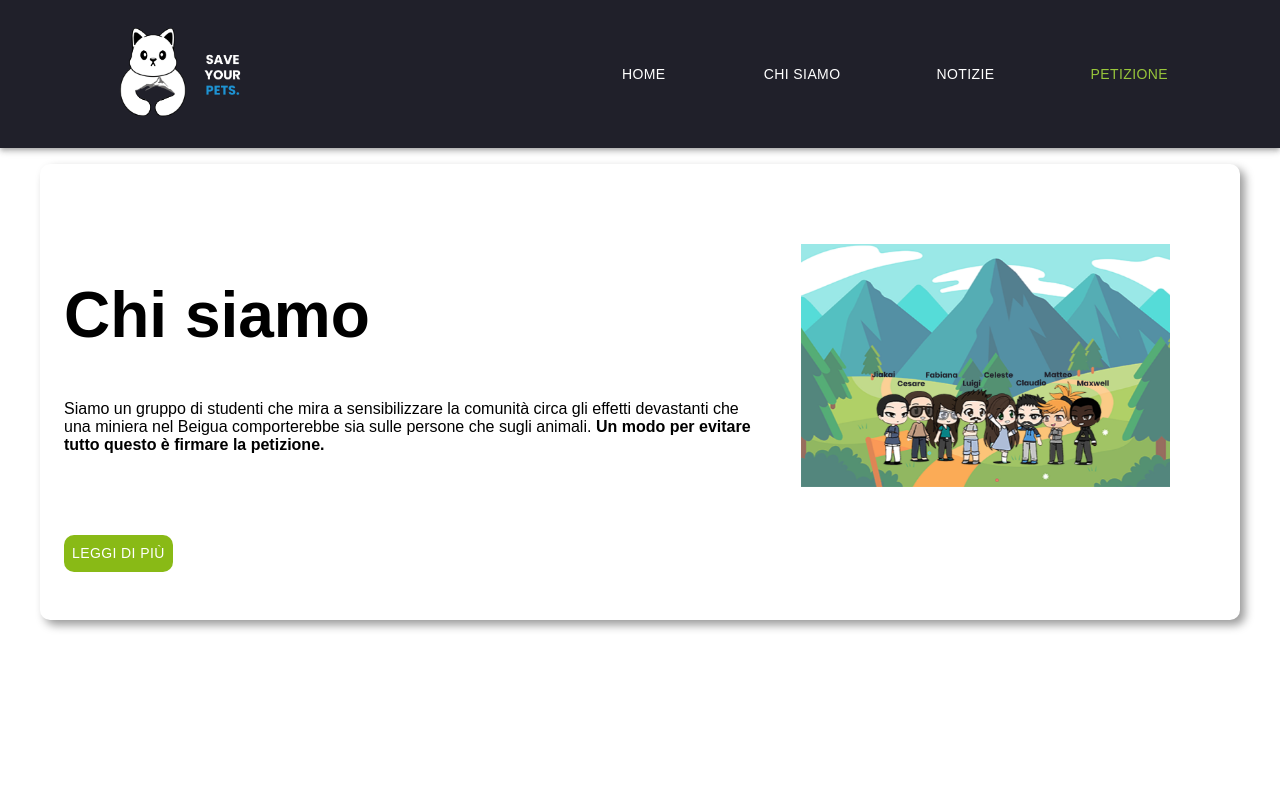
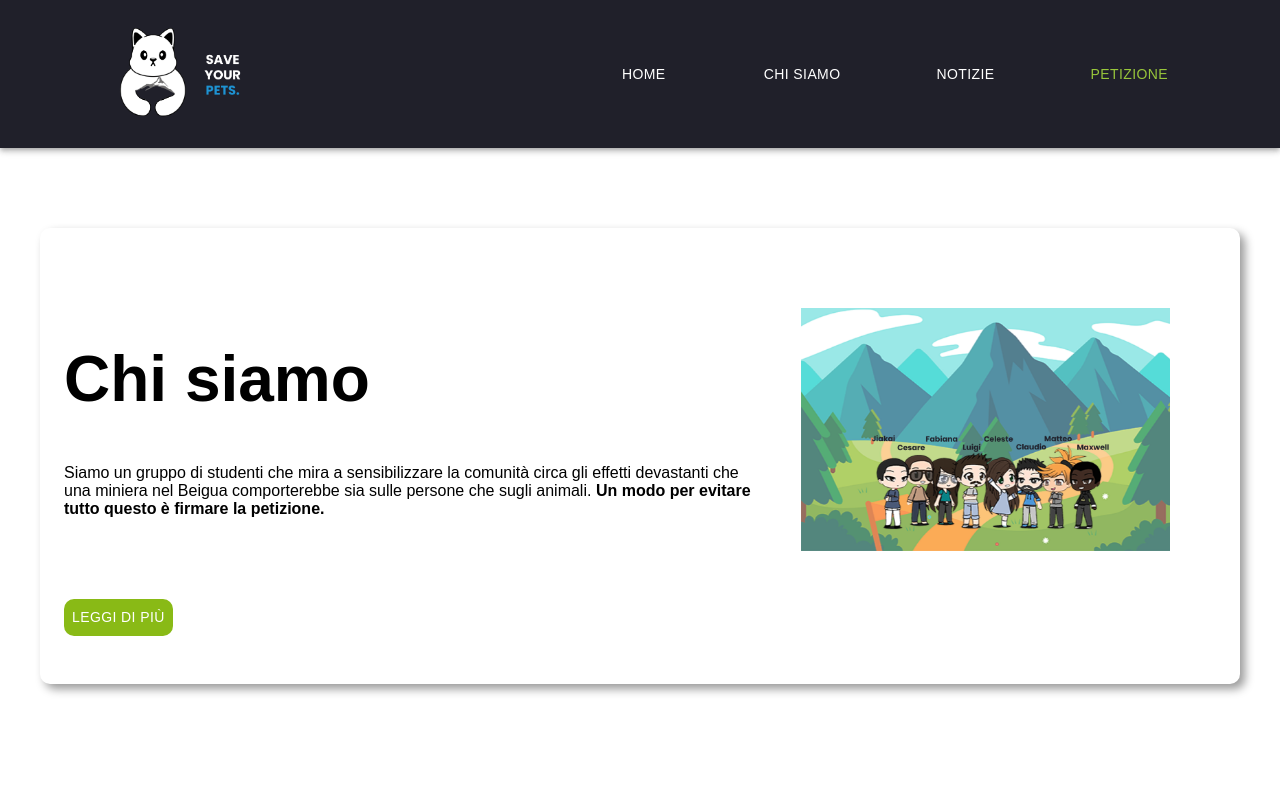
Before and after one commit to Matteh15/beigua-react, a React (Create React App) app: page /chi-siamo in a window 1280 px wide. Shown: the top 800 px of the page. Built offline with nearby package versions, Linux system fonts and the light colour scheme.

Commit message:
ho sonno

```diff
--- a/src/components/ChiSiamo.js
+++ b/src/components/ChiSiamo.js
@@ -17,7 +17,7 @@ const ChiSiamo = () => {
           style={{
             borderRadius: "10px",
             boxShadow: "5px 5px 10px rgb(0 0 0 / 0.4)",
-            marginTop: "1rem",
+            marginTop: "5rem",
           }}
         >
           <FlexDiv style={{ marginTop: "5rem" }}>
```
